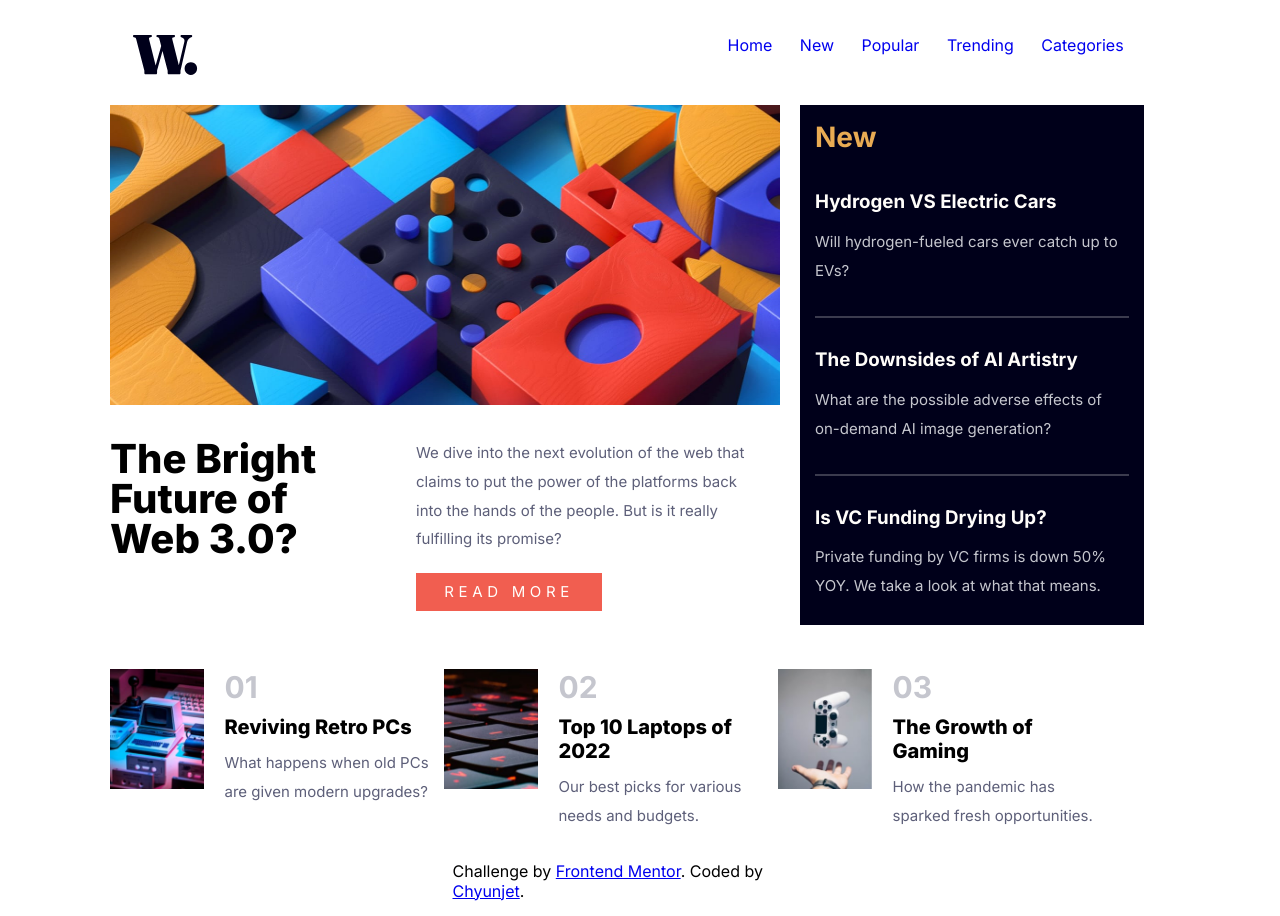
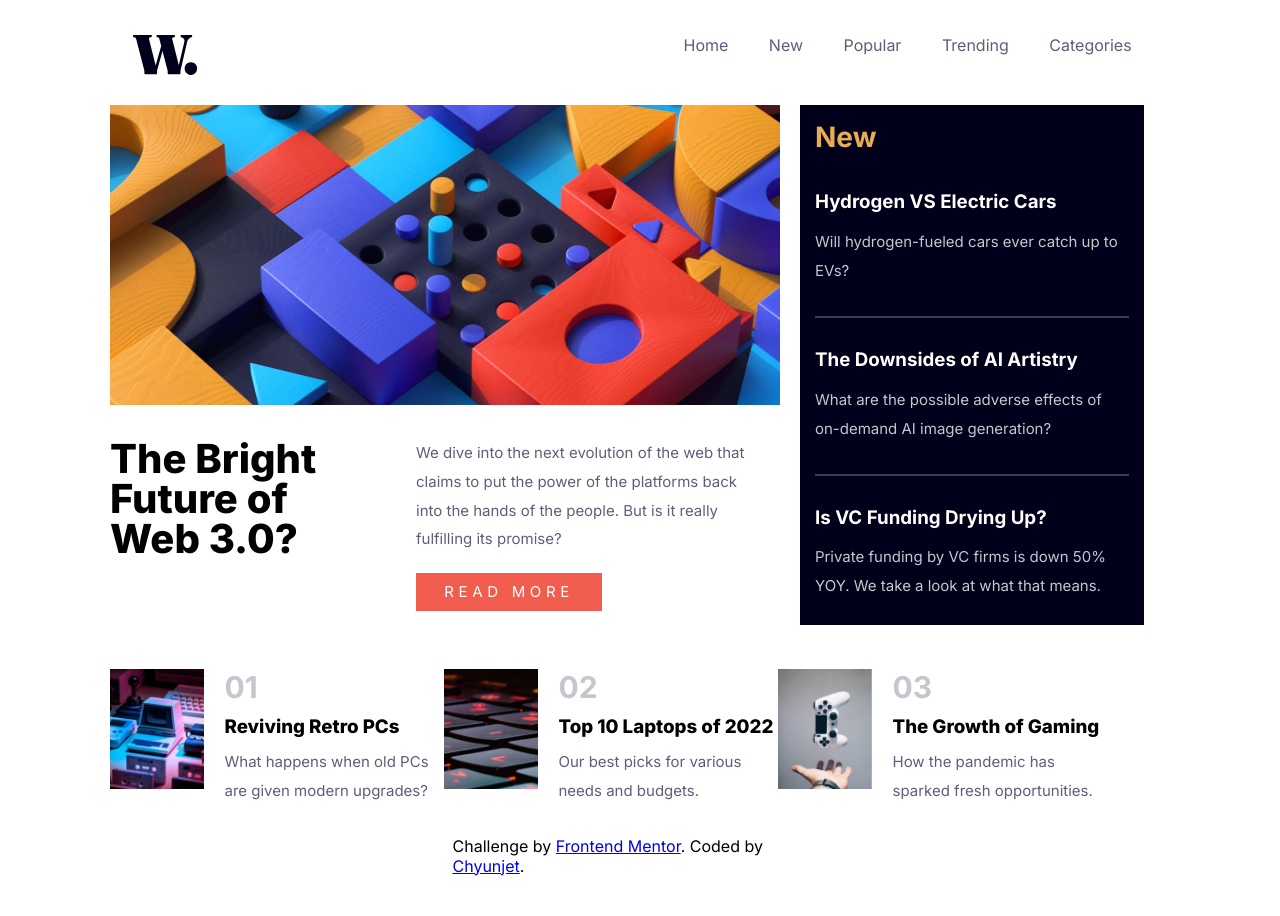
Before and after one commit to Jetyun/Frontend-news-homepage-main, a plain HTML site: page index.html in a window 1280 px wide. After the commit the page ends 891 px from the top, so only its background shows below. Drawn offline with nearby package versions, Linux system fonts and the light colour scheme; files that its build step writes are made by us from their sources.

Commit message:
Add files via upload
Updated with correction on the desktop view navbar to fit the design

```diff
--- a/index.html
+++ b/index.html
@@ -4,7 +4,7 @@
   <meta charset="UTF-8">
   <meta name="viewport" content="width=device-width, initial-scale=1.0"> <!-- displays site properly based on user's device -->
   <link rel="icon" type="image/png" sizes="32x32" href="./images/favicon-32x32.png">
-  <link rel="stylesheet" href="style.css">
+  <link rel="stylesheet" href="style.min.css">
   <title>Frontend Mentor | News homepage</title>
 </head>
 <body>
@@ -62,7 +62,7 @@
 <img class="tertiary_img" src="assets/images/image-retro-pcs.jpg" height="254" width="200" alt="" >
 <div>
   <h2 class="tertiary_bullet">01</h2>
-  <h3 class="tertiary_title">Reviving Retro PCs</h3>
+  <h3 class="tertiary_title">Reviving Retro PCs</h4>
   <p class="tertiary_explanation"> What happens when old PCs are given modern upgrades?</p>
 </div>
 </div>
@@ -70,7 +70,7 @@
   <img class="tertiary_img" src="assets/images/image-top-laptops.jpg" height="254" width="200" alt="" >
   <div>
   <h2 class="tertiary_bullet">02</h2>
-  <h3 class="tertiary_title">Top 10 Laptops of 2022</h3>
+  <h3 class="tertiary_title">Top 10 Laptops of 2022</h4>
  <p class="tertiary_explanation"> Our best picks for various needs and budgets.</p>
 </div>
 </div>
@@ -78,7 +78,7 @@
   <img class="tertiary_img" src="assets/images/image-gaming-growth.jpg" height="254" width="200" alt="" >
   <div>
 <h2 class="tertiary_bullet">03</h2>
-<h3 class="tertiary_title">The Growth of Gaming</h3>
+<h3 class="tertiary_title">The Growth of Gaming</h4>
 <p class="tertiary_explanation" > How the pandemic has sparked fresh opportunities.</p>
 </div>
 </div>
--- a/style.sass
+++ b/style.sass
@@ -115,7 +115,6 @@ hr
     height: 120px
 .tertiary_title
     font-weight: $font_bolder_weight
-    font-size: 20px
 //combined class
 .desktopHeader, .desktop_main_img
     display: none
@@ -142,7 +141,8 @@ hr
 @media only screen and (min-width: 44.375rem)
     .desktopHeader
         display: block
-        width: 26.25rem
+        width: 500px
+
     .desktop_main_img
         display: inline
         margin-bottom: 1.875rem
@@ -150,7 +150,8 @@ hr
         height: 30%
     .desktopHeader_link
         text-decoration: none
-        margin-right: 1.4375rem
+        margin-left: 36px
+        color: $color_neutral_three
     .main_link
         margin-right: 25rem
     details, .main_img
```
Also changed, not shown: style.min.css (added), 1 other file.
